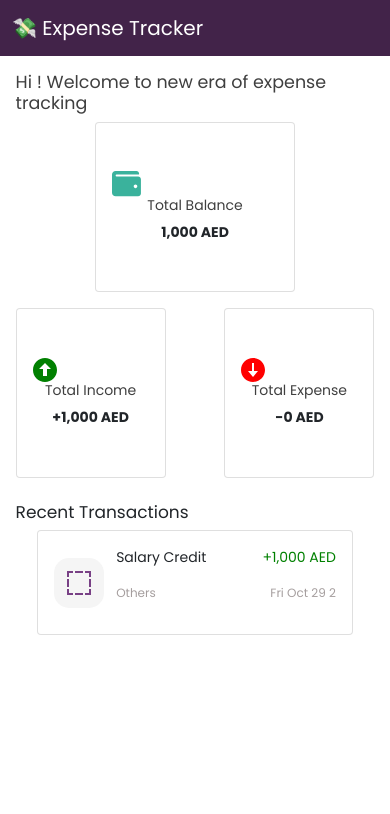
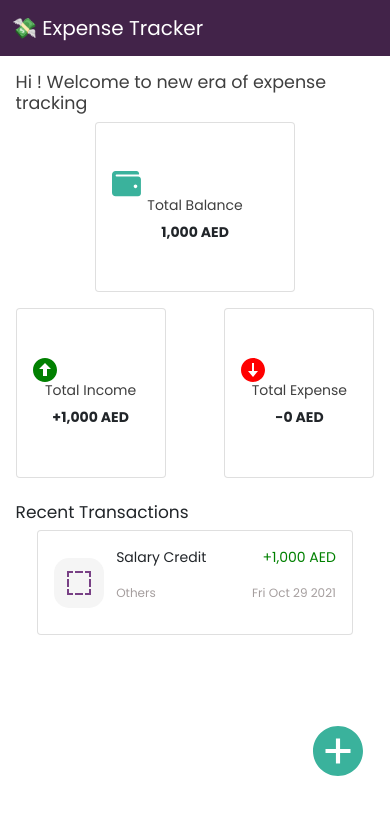
Before and after one commit to mohdsauood/expense-tracker, a React (Create React App) app: page / in a window 390 px wide. Shown: the top 814 px of the page. Built offline with nearby package versions, Linux system fonts and the light colour scheme.

Commit message:
feat : add transaction button responsiveness

```diff
--- a/src/components/transactions/index/Transactions.js
+++ b/src/components/transactions/index/Transactions.js
@@ -21,7 +21,9 @@ export const Transactions = () => {
           );
         })}
       </div>
-      <div className="mb-5"></div>
+      <div className="mb-5" style={{ color: "white" }}>
+        ∙
+      </div>
     </>
   );
 };
--- a/src/components/transactions/transactionCard/TransactionCard.js
+++ b/src/components/transactions/transactionCard/TransactionCard.js
@@ -33,7 +33,7 @@ export const TransactionCard = ({ tag, amount, createdOn, title, type }) => {
                 {tag}
               </p>
               <p className={`text-capitalize ${styles.transactionTag}`}>
-                {String(createdOn).substring(0, 12)}
+                {String(createdOn).substring(0, 16)}
               </p>
             </div>
           </div>
--- a/src/components/userDetails/index/UserDetails.js
+++ b/src/components/userDetails/index/UserDetails.js
@@ -7,7 +7,7 @@ import { useAccount } from "../../../context/accountContext";
 export const UserDetails = () => {
   const { state } = useAccount();
   const { balance, income, expense } = state;
-  const [modalShow, setModalShow] = React.useState(false);
+  const [modalShow, setModalShow] = useState(false);
   return (
     <>
       <div className={styles.userdetailsDiv}>
@@ -52,6 +52,16 @@ export const UserDetails = () => {
         show={modalShow}
         onHide={() => setModalShow(false)}
       />
+      <svg
+        onClick={() => setModalShow(true)}
+        className={styles.addTransactionMobileButton}
+        viewBox="107.428 109.552 50 50"
+        width="50"
+        height="50"
+        fill="rgb(58, 178, 156)"
+      >
+        <path d="M 132.428 109.552 C 118.622 109.552 107.428 120.745 107.428 134.552 C 107.428 148.359 118.622 159.552 132.428 159.552 C 146.234 159.552 157.428 148.359 157.428 134.552 C 157.428 120.745 146.234 109.552 132.428 109.552 Z M 144.927 136.636 L 134.51 136.636 L 134.51 147.052 L 130.346 147.052 L 130.346 136.636 L 119.929 136.636 L 119.929 132.468 L 130.346 132.468 L 130.346 122.052 L 134.51 122.052 L 134.51 132.468 L 144.927 132.468 L 144.927 136.636 Z"></path>
+      </svg>
     </>
   );
 };
--- a/src/components/userDetails/index/styles.module.scss
+++ b/src/components/userDetails/index/styles.module.scss
@@ -16,6 +16,7 @@
   .fontBold {
     font-weight: bold;
   }
+
   .addTransactionButton {
     background-color: var(--turqoise);
     border: 0;
@@ -43,3 +44,18 @@
     }
   }
 }
+@media (max-width: 530px) {
+  .addTransactionMobileButton {
+    display: block;
+    position: fixed;
+    bottom: 8%;
+    right: 7%;
+    background-color: white;
+    z-index: 20;
+  }
+}
+@media (min-width: 531px) {
+  .addTransactionMobileButton {
+    display: none;
+  }
+}
```
